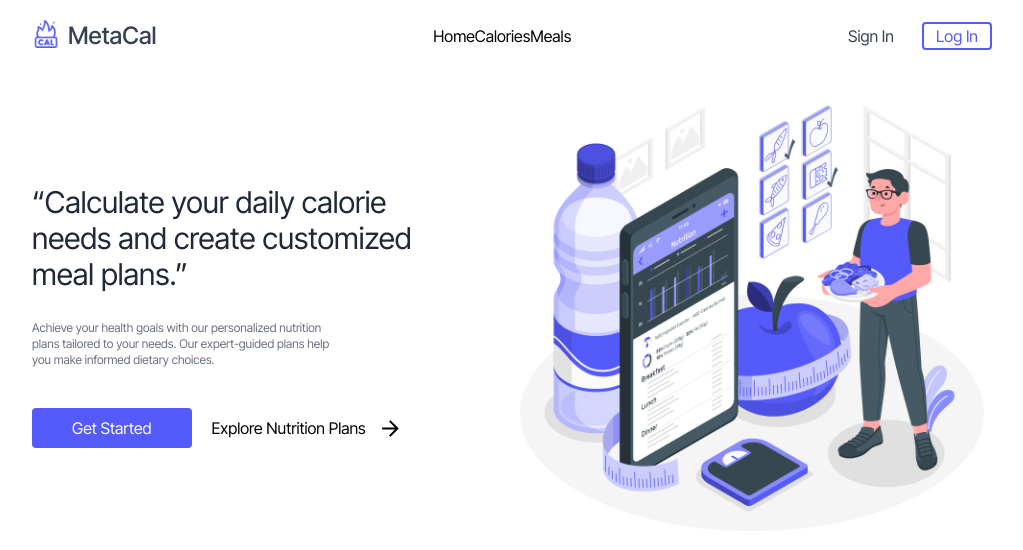
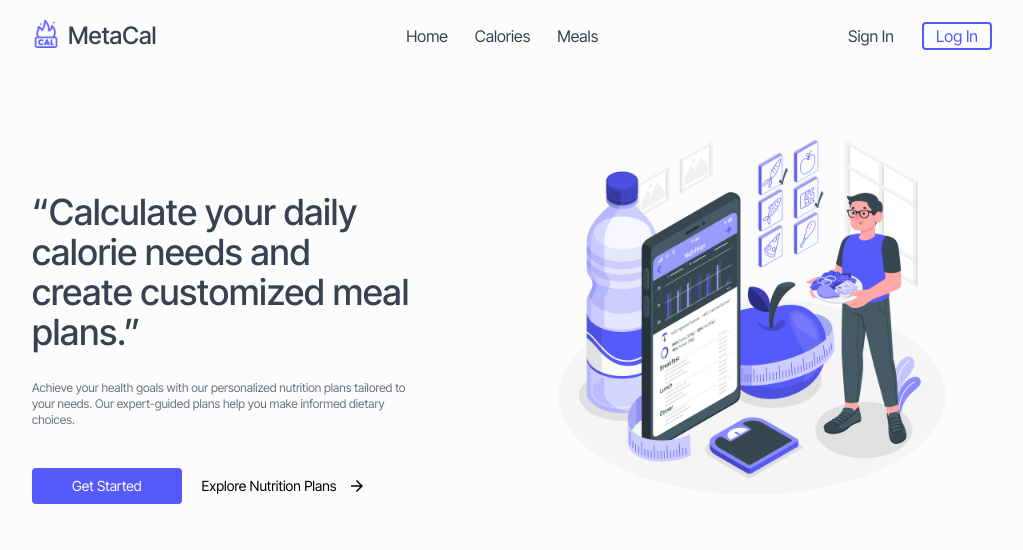
Before and after one commit to Abdelkoddouss-Ybnelhaj/MetaCal, a React (Create React App) app: page / in a window 1280 px wide. Shown: the top 550 px of the page, without its empty margins (128-1151 px from the left). Built offline with nearby package versions, Linux system fonts and the light colour scheme.

Commit message:
making the Home page resp

```diff
--- a/src/App.js
+++ b/src/App.js
@@ -4,10 +4,12 @@ import Home from "./pages/Home"
 import CalorieCal from "./pages/CaloriesCal"
 import Meals from "./pages/Meals"
 import NavBar from "./components/NavBar";
+import { UserProvider } from "./context/UserContext";
 
 function App() {
   return (
-    <div className="px-40">
+    <div className="lg:px-40 md:px-20 px-14 bg-bg_color h-screen ">
+      <UserProvider>
         <NavBar />
         <BrowserRouter>
           <Routes>
@@ -16,6 +18,7 @@ function App() {
             <Route path="/Meals" element={<Meals />}/>
           </Routes>
         </BrowserRouter>
+      </UserProvider>
     </div>
   );
 }
--- a/src/index.css
+++ b/src/index.css
@@ -13,3 +13,14 @@
 body{
     font-family: "Inter Tight", sans-serif;
 }
+
+
+.Nav {
+    @apply lg:flex md:flex w-48 justify-between text-gray-700 hidden;
+}
+.Nav-toogle{
+    @apply flex absolute right-0 top-14 flex-col text-gray-700 w-40 ;
+}
+.Nav-toogle span{
+    @apply border-2 py-2 text-center bg-gray-50;
+}
--- a/src/pages/Home.jsx
+++ b/src/pages/Home.jsx
@@ -1,27 +1,29 @@
 import React from 'react'
 import Diet from '../assets/images/Diet.png'
 import { IoMdArrowForward } from "react-icons/io";
-import {redirect} from '../utils/RouteUtils'
+import {redirect} from '../utils/Helper'
 
 function Home() {
   return (
-    <div className='flex justify-between'>
-      <div className='pt-28 '>
+    <div className='lg:pt-10 md:pt-10 pt-2 flex justify-between sm:justify-center'>
+      <div className='pt-20 lg:w-1/2 md:w-1/2 sm:w-full'>
         <div className='flex flex-col w-4/5 '>
-          <span className='text-3xl pb-7 text-gray-800'>“Calculate your daily calorie needs and create customized meal plans.”</span>
-          <span className='text-xs text-gray-500 w-4/5'>Achieve your health goals with our personalized nutrition plans tailored to your needs. Our expert-guided plans help you make informed dietary choices.</span>
+          <span className='lg:text-4xl md:text-3xl font-medium pb-7 text-gray-700 text-4xl'>“Calculate your daily calorie needs and create customized meal plans.”</span>
+          <span className='lg:text-xs text-ls text-gray-500 '>Achieve your health goals with our personalized nutrition plans tailored to your needs. Our expert-guided plans help you make informed dietary choices.</span>
         </div>
 
         <div className='flex pt-10 items-center'>
-        <span className= {`cursor-pointer text-md py-2 text-white bg-primaryColor px-10 rounded`} onClick={()=> redirect('Calories')}>Get Started</span>
-          <div className='flex item-center hover:text-primaryColor duration-200' onClick={()=> redirect('Meals')}>
-            <span className='pl-5 cursor-pointer pr-3'>Explore Nutrition Plans </span>
-            <IoMdArrowForward size="25" />
+        <span className= {`cursor-pointer lg:text-md md:text-sm text-xs py-2 text-white bg-primaryColor lg:px-10 md:px-5 sm:px-5 px-3 rounded`} onClick={()=> redirect('Calories')}>Get Started</span>
+          <div className='flex items-center hover:text-primaryColor duration-200  ' onClick={()=> redirect('Meals')}>
+            <span className='pl-5 cursor-pointer pr-3 lg:text-md md:text-sm text-xs'>Explore Nutrition Plans </span>
+            <IoMdArrowForward size="18"/>
           </div>
         </div>
       </div>
 
-      <img src={Diet} alt=""  className='w-1/2'/>
+      <div className='w-1/2 lg:flex md:flex items-center justify-center hidden'>
+        <img src={Diet} alt=""  className='object-cover w-5/6'/>
+      </div>
     </div>
   )
 }
```
Lines whose indentation alone changed are shown as unchanged.
